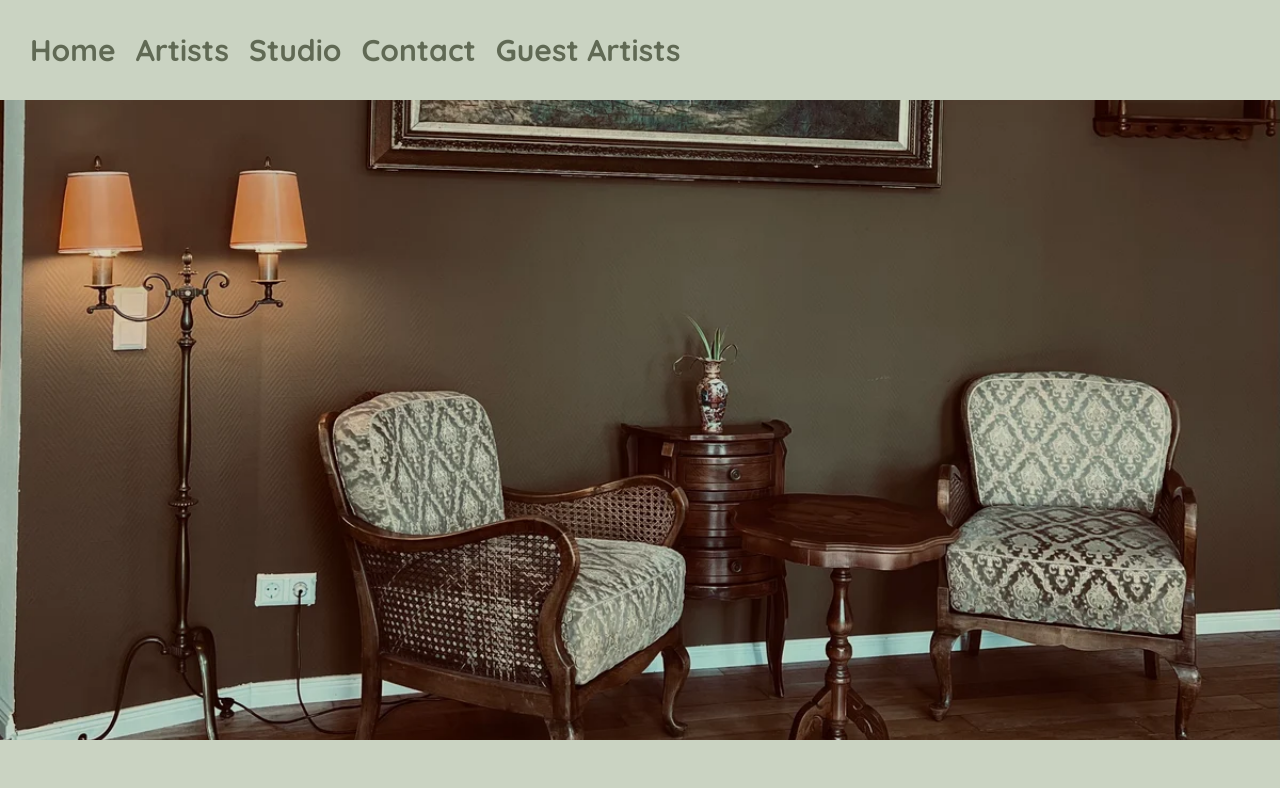
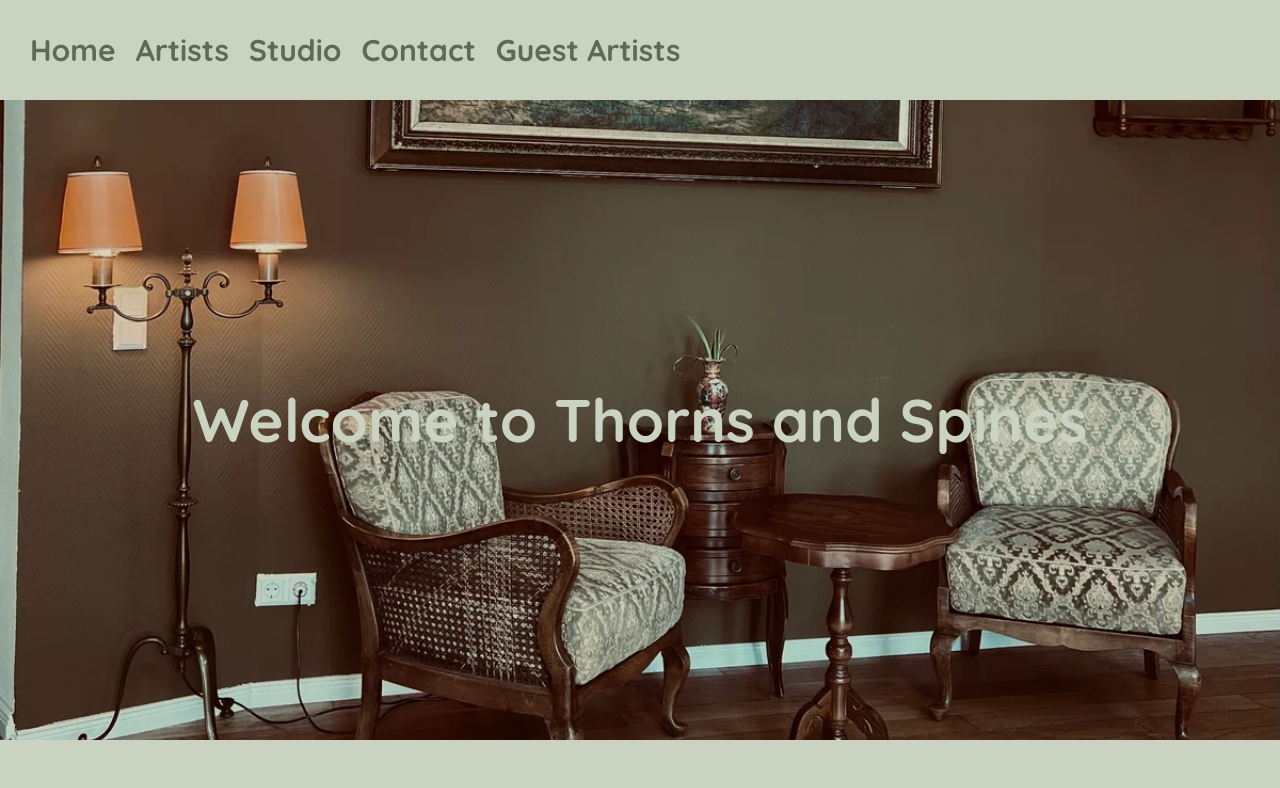
Before and after one commit to Cmbs86/Thorns-and-Spines-page, a React (Vite) app in the folder thorns-n-spines-project/: page / in a window 1280 px wide. Shown: the top 788 px of the page. Built offline with nearby package versions, Linux system fonts and the light colour scheme.

Commit message:
add animation hero

```diff
--- a/thorns-n-spines-project/src/components/Hero.jsx
+++ b/thorns-n-spines-project/src/components/Hero.jsx
@@ -1,28 +1,34 @@
+import { motion } from "framer-motion";
 import ThornsHero from "../assets/images/hero.webp";
 
 const Hero = () => {
   return (
-    <div className="relative w-full h-[80vh] z-0 ">
+    <div className="relative w-full h-[80vh] z-0 overflow-hidden ">
       {/* Background image container */}
-      <div
+      <motion.div
         className="absolute w-full h-full"
-        style={{ backgroundImage: `url(${ThornsHero})`,  backgroundSize: "cover",
-        backgroundPosition: "center",
-        backgroundRepeat: "no-repeat",
-        backgroundAttachment: "fixed", }}
+        style={{
+          backgroundImage: `url(${ThornsHero})`,
+          backgroundSize: "cover",
+          backgroundPosition: "center",
+          backgroundRepeat: "no-repeat",
+          backgroundAttachment: "fixed",
+        }}
+        initial={{ scale: 1.1 }}
+        animate={{ scale: 1 }}
+        transition={{ duration: 1.5, ease: "easeOut" }}
+      ></motion.div>
+      {/* Container for the hero content */}
+      <motion.div
+        className="relative flex justify-center items-center h-full"
+        initial={{ opacity: 0, y: 20}}
+        animate={{ opacity: 1, y: 0 }}
+        transition={{ duration: 1.5, delay: 0.5 }}
       >
-        {/* Container for the hero content */}
-        {/* <div className=" w-full h-full flex flex-col justify-between  ">
-           */}
-          {/* Top animated heading */}
-          {/* <div className="absolute bottom-10 w-full">
-            <h1 className="text-5xl md:text-6xl font-bold animate-marquee w-full text-center text-tns-ash-gray-light font-sans">
-              Welcome to Thorns and Spines
-            </h1>
-          </div> */}
-
-        {/* </div> */}
-      </div>
+        <h1 className="text-5xl md:text-6xl font-bold  text-tns-ash-gray-light font-sans">
+          Welcome to Thorns and Spines
+        </h1>
+      </motion.div>
     </div>
     /* Work on the positioning here: Change absolute, fixed and relative. This might fix the problem with the footer, and the "hidden" on media queries. */
   );
```
